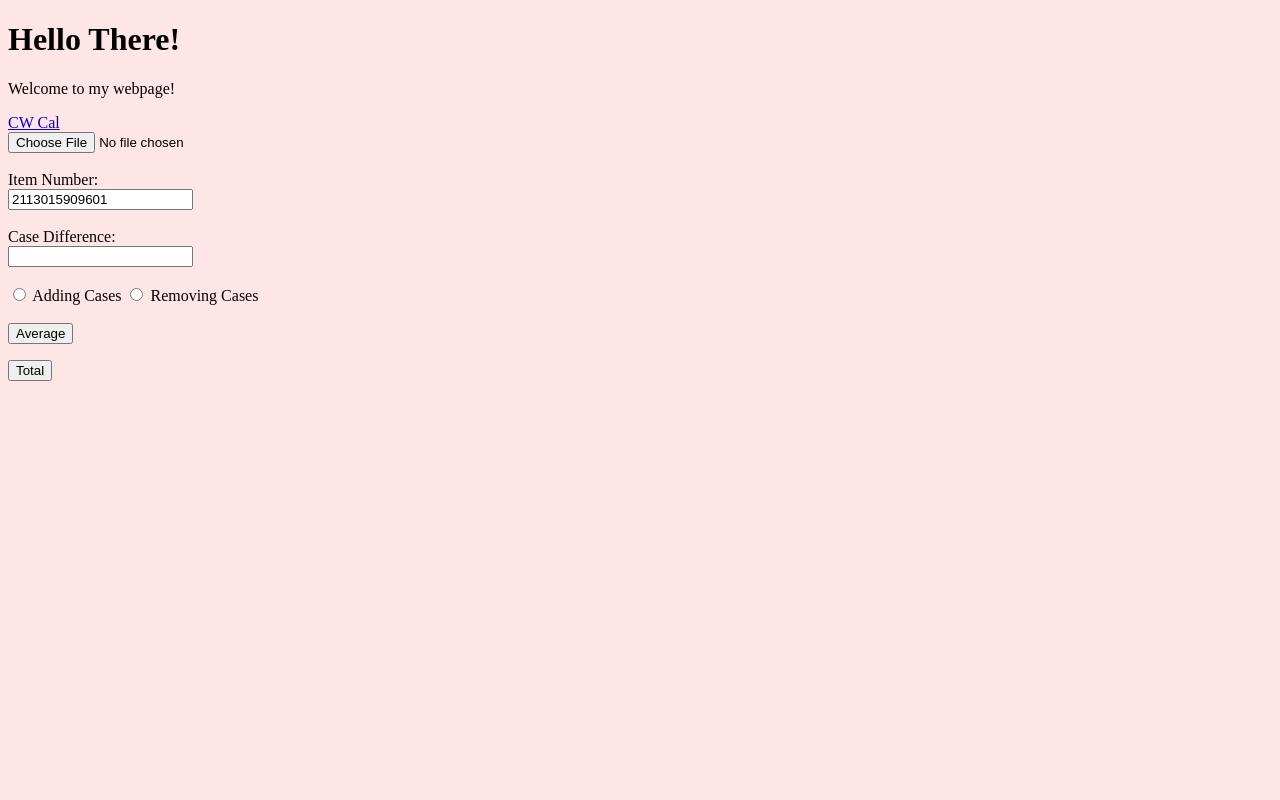
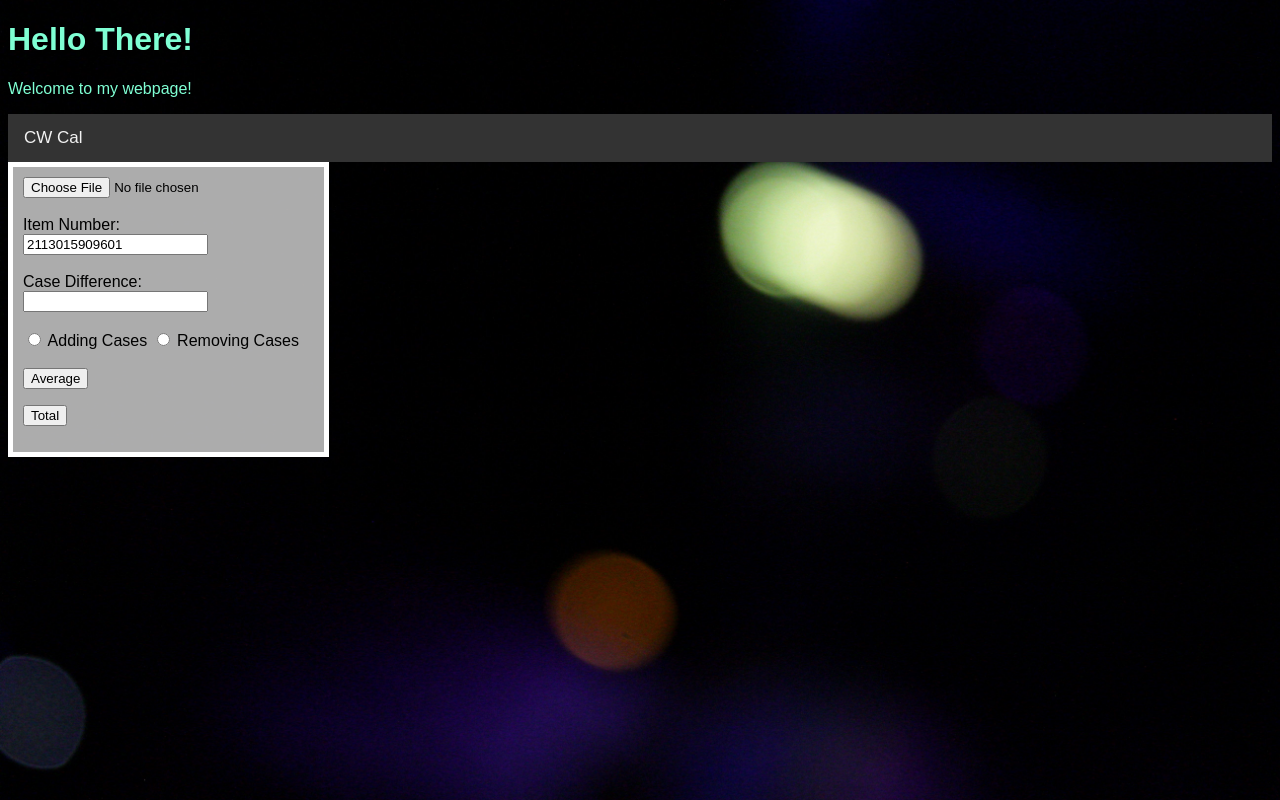
Before and after one commit to PARR0111/nathanparr-net, a plain HTML site: page index.html in a window 1280 px wide. Drawn offline with nearby package versions, Linux system fonts and the light colour scheme.

Commit message:
Update styles.css big change too

```diff
--- a/styles/styles.css
+++ b/styles/styles.css
@@ -1,12 +1,24 @@
-html {
-	background-color: #ffe6e6;
-}
+
 
 h3 {
 	/*border: 5px solid black;*/
 	font-family: Arial;
 	padding-left: 60px;
 
+}
+
+#myHead {
+	font-family: Arial;
+	color:aquamarine;
+}
+
+#appFrame {
+	background-color: rgb(245, 245, 245, .7);
+	width: fit-content;
+	font-family: Arial;
+	border: 5px solid white;
+	padding: 10px;
+	padding-right: 25px;
 }
 
 .form-div {
@@ -27,3 +39,40 @@ h3 {
 	margin-right: auto;
 
 }
+
+
+
+html {
+	background: url("../images/IMG_0049.jpg") no-repeat center fixed;
+	background-size: cover;
+  }
+
+
+/* Add a black background color to the top navigation */
+.topnav {
+	background-color: #333;
+	overflow: hidden;
+	font-family: Arial, Helvetica, sans-serif;
+  }
+
+  /* Style the links inside the navigation bar */
+  .topnav a {
+	float: left;
+	color: #f2f2f2;
+	text-align: center;
+	padding: 14px 16px;
+	text-decoration: none;
+	font-size: 17px;
+  }
+
+  /* Change the color of links on hover */
+  .topnav a:hover {
+	background-color: #ddd;
+	color: black;
+  }
+
+  /* Add a color to the active/current link */
+  .topnav a.active {
+	background-color: #04AA6D;
+	color: white;
+  }
```
